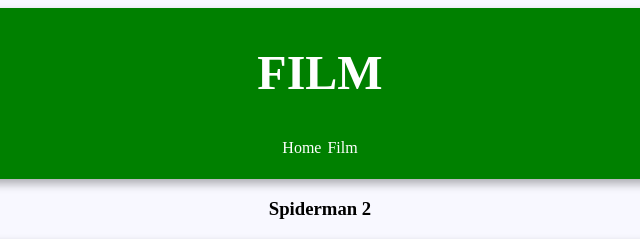
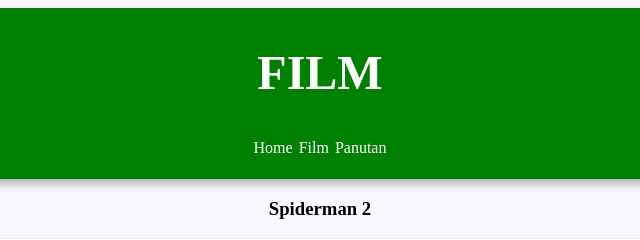
Before and after one commit to FakhriUzumaki/FakhriUzumaki-, a plain HTML site: page Film.html in a window 1280 px wide. Shown: the top 240 px of the page, 320-960 px from the left. Drawn offline with Linux system fonts and the light colour scheme.

Commit message:
Update Film.html

```diff
--- a/Film.html
+++ b/Film.html
@@ -10,6 +10,7 @@
          <h1>FILM</h1>
          <a href="index.html">Home</a>
          <a href="Film.html">Film</a>
+         <a href="panutan.html">Panutan</a>
      </header>
      <strong><h3>Spiderman 2</h3></strong>
      <div class="KartuFilm">
```
